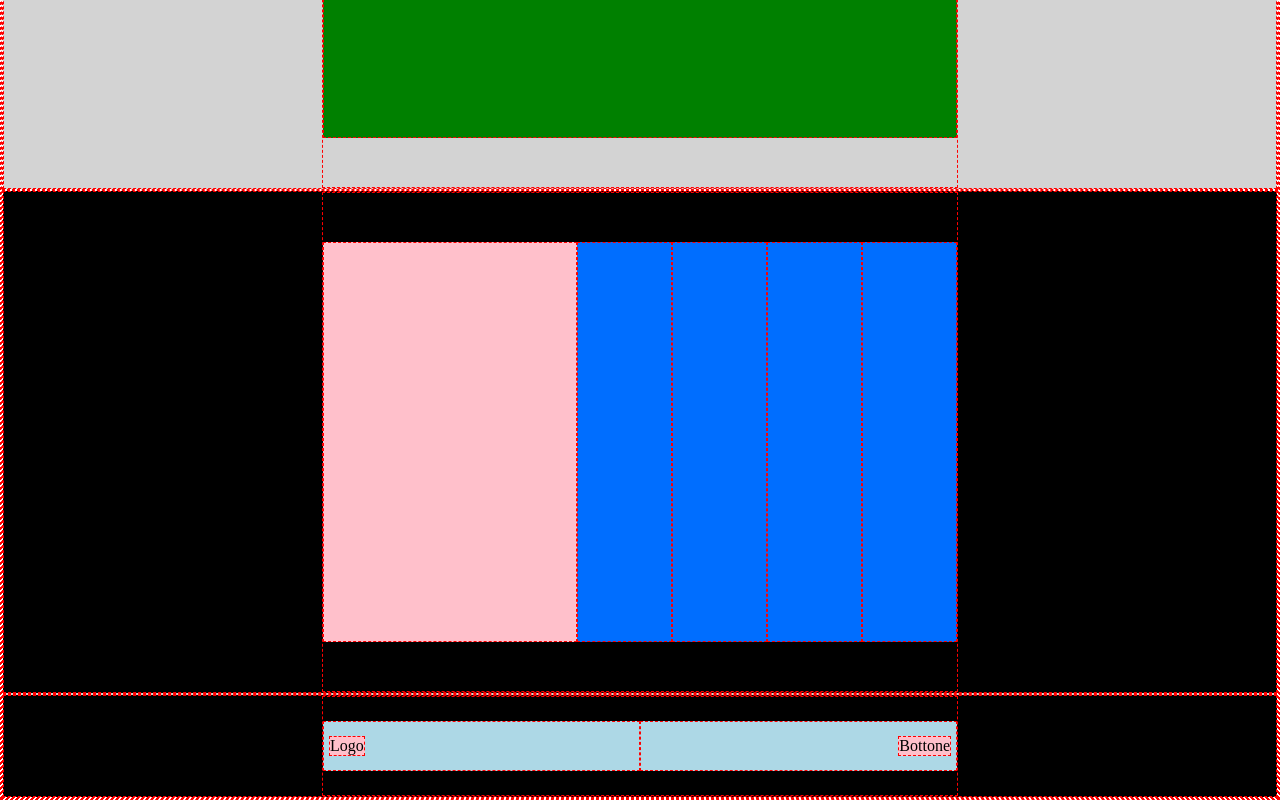
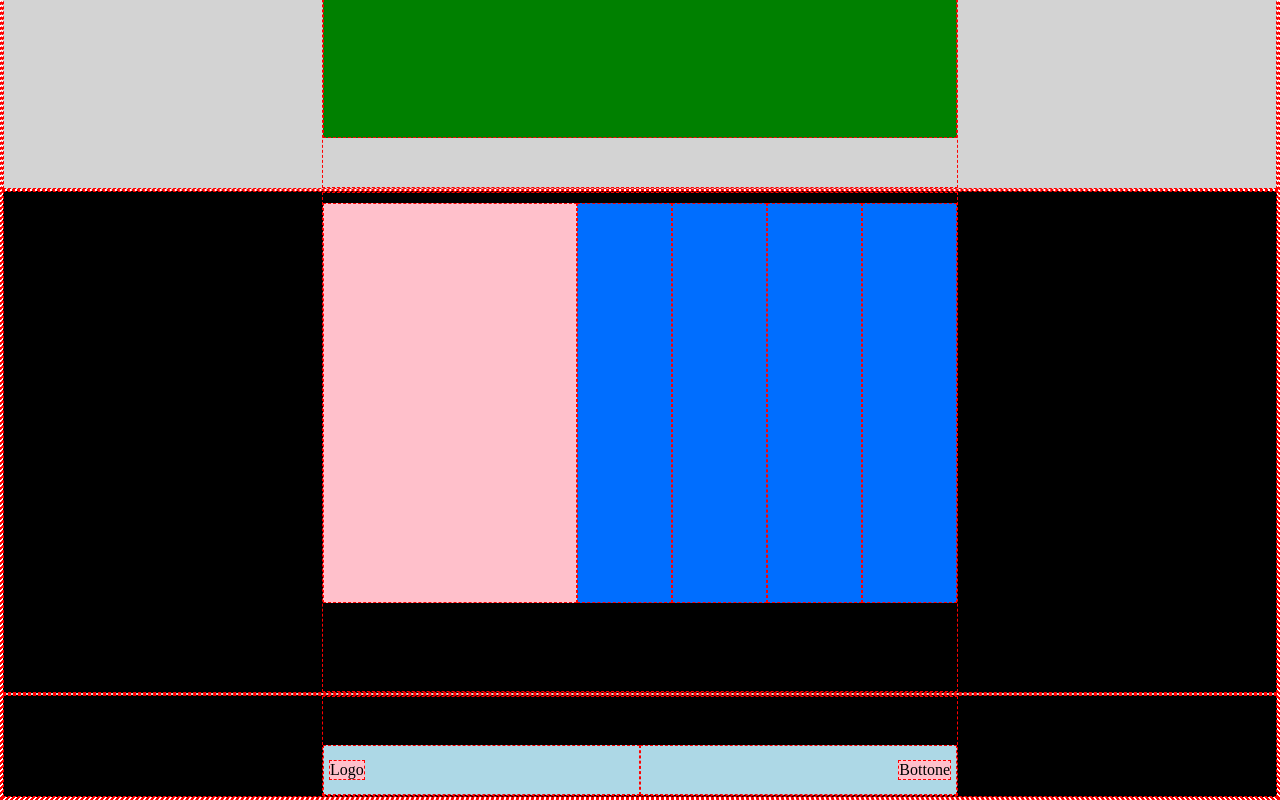
Before and after one commit to zGiusee/htmlcss-struttura-discord, a plain HTML site: page index.html in a window 1280 px wide. Shown: the part 2378-3178 px from the top of the page. Drawn offline with Linux system fonts and the light colour scheme.

Commit message:
[UPDATE] some details done (exercise 90% done)

```diff
--- a/css/style.css
+++ b/css/style.css
@@ -76,8 +76,16 @@
     height: 600px;
 }
 
+/* LOGO LINK LOGIN */
 
-/* LOGO LINK LOGIN */
+.align-top{
+    align-self: first baseline;
+    margin-top: 10px;
+}
+
+.align-end{
+    align-self: flex-end;
+}
 
 .justify-center{
     justify-content: center;
--- a/index.html
+++ b/index.html
@@ -95,19 +95,19 @@
    <footer>
     <div class="container bg-black">
         <div class="row">
-            <div class="content bg-pink col-40" >
+            <div class="align-top content bg-pink col-40" >
 
             </div>
-            <div class="content bg-azzurro col-15">
+            <div class="align-top content bg-azzurro col-15">
 
             </div>
-            <div class="content bg-azzurro col-15">
+            <div class="align-top content bg-azzurro col-15">
 
             </div>
-            <div class="content bg-azzurro col-15">
+            <div class="align-top content bg-azzurro col-15">
 
             </div>
-            <div class="content bg-azzurro col-15">
+            <div class="align-top content bg-azzurro col-15">
 
             </div>
         </div>
@@ -115,10 +115,10 @@
     <hr class="bg-lightgray">
     <div class="container bg-black">
         <div class="footer-row">
-            <div class="align-center footer-content bg-lightblue col-50">
+            <div class="align-end align-center footer-content bg-lightblue col-50">
               <span class="bg-pink">Logo</span>
             </div>
-            <div class="align-center justify-end footer-content bg-lightblue col-50">
+            <div class="align-end align-center justify-end footer-content bg-lightblue col-50">
               <span class="bg-pink">Bottone</span>
             </div>
 
```
